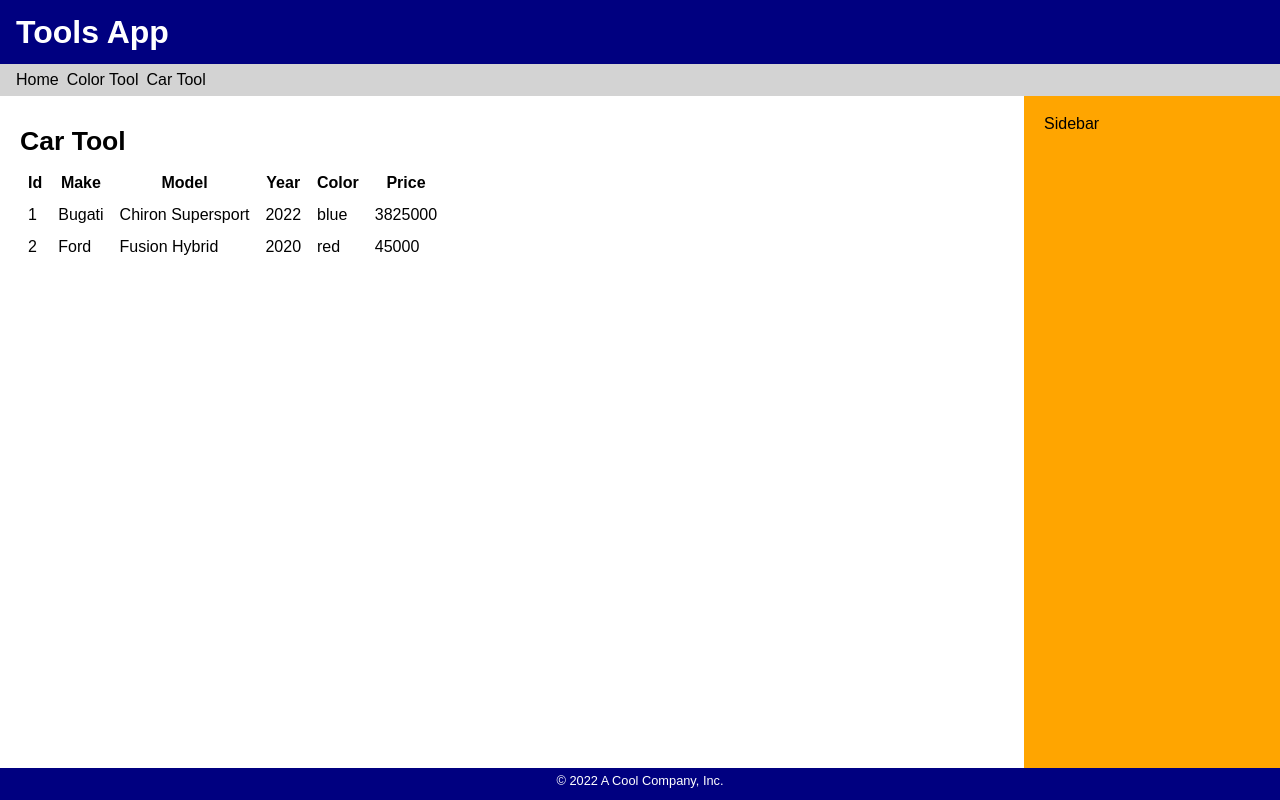
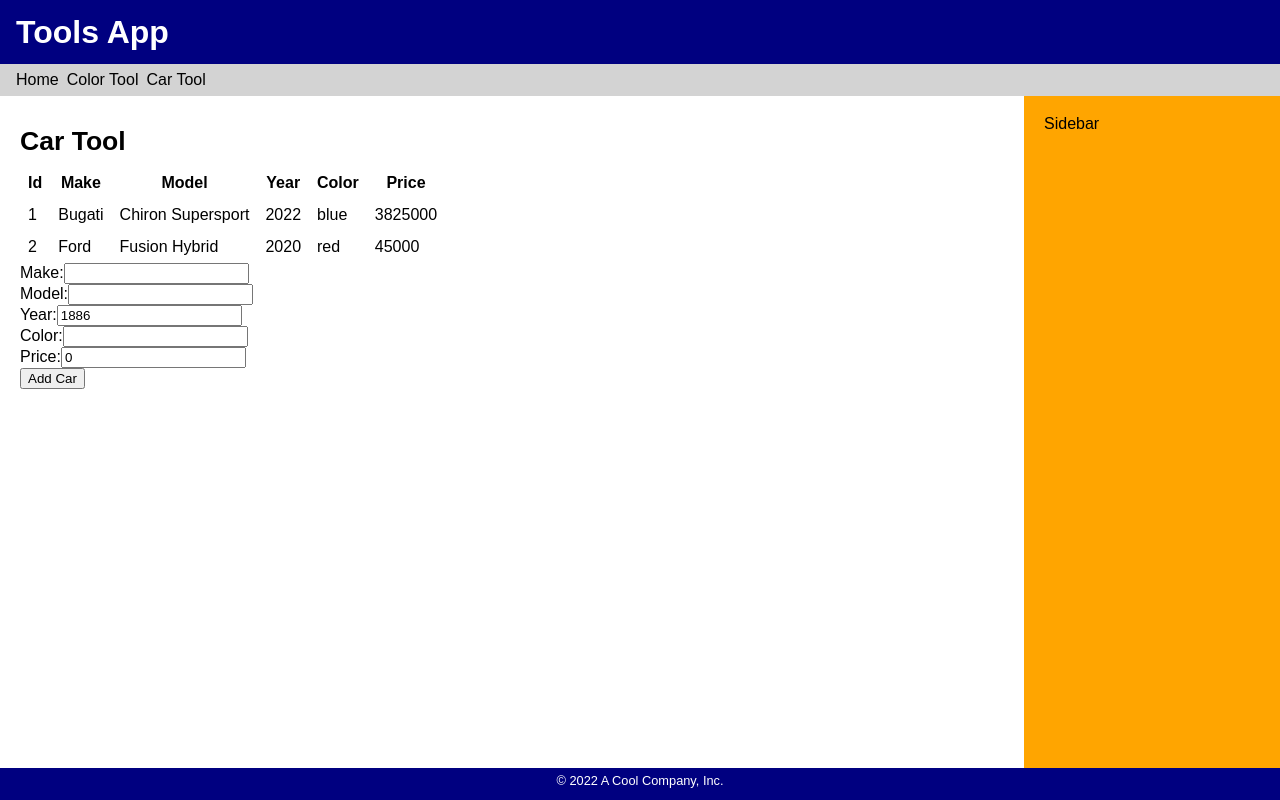
Before and after one commit to t4d-classes/06202022_bootcamp, a React (Create React App) app in the folder demo-app/: page /car-tool in a window 1280 px wide. Built offline with nearby package versions, Linux system fonts and the light colour scheme.

Commit message:
add exercise 6

```diff
--- /dev/null
+++ b/demo-app/src/components/CarForm.js
@@ -0,0 +1,62 @@
+import { useState } from 'react';
+
+
+const initialCarForm = () => ({
+  make: '', model: '', year: 1886, color: '', price: 0,
+});
+
+export const CarForm = ({buttonText, onSubmitCar}) => {
+
+  const [ carForm, setCarForm ] = useState(initialCarForm());
+
+  const change = ({ target }) => {
+    setCarForm({
+      ...carForm,
+      [target.name]: target.type === 'number'
+        ? target.valueAsNumber // returns a number
+        : target.value,
+    });
+  };
+
+  const submitCar = () => {
+    onSubmitCar({ ...carForm });
+    setCarForm(initialCarForm());
+  };
+
+  return (
+    <form>
+      <label>
+        Make:
+        <input type="text" name="make"
+          value={carForm.make} onChange={change} />
+      </label>
+      <label>
+        Model:
+        <input type="text" name="model"
+          value={carForm.model} onChange={change} />
+      </label>
+      <label>
+        Year:
+        <input type="number" name="year"
+          value={carForm.year} onChange={change} />
+      </label>
+      <label>
+        Color:
+        <input type="text" name="color"
+          value={carForm.color} onChange={change} />
+      </label>
+      <label>
+        Price:
+        <input type="number" name="price"
+          value={carForm.price} onChange={change} />
+      </label>
+
+      <button type="button" onClick={submitCar}>{buttonText}</button>
+    </form>
+  )
+
+};
+
+CarForm.defaultProps = {
+  buttonText: 'Submit Car',
+};
--- a/demo-app/src/components/CarTool.js
+++ b/demo-app/src/components/CarTool.js
@@ -1,12 +1,28 @@
+import { useState } from 'react';
+
 import { ToolHeader } from './ToolHeader';
 import { CarTable } from './CarTable';
+import { CarForm } from './CarForm';
 
-export const CarTool = (props) => {
+export const CarTool = ({ cars: initialCars }) => {
+
+  const [ cars, setCars ] = useState([...initialCars]);
+
+  const addCar = (newCar) => {
+    setCars([
+      ...cars,
+      {
+        ...newCar,
+        id: Math.max(...cars.map(c => c.id), 0) + 1,
+      },
+    ]);
+  };
 
   return (
     <>
       <ToolHeader headerText="Car Tool" />
-      <CarTable cars={props.cars} />
+      <CarTable cars={cars} />
+      <CarForm buttonText="Add Car" onSubmitCar={addCar} />
     </>
   );
 
--- a/demo-app/src/components/ColorForm.js
+++ b/demo-app/src/components/ColorForm.js
@@ -30,6 +30,7 @@ export const ColorForm = ({buttonText, onSubmitColor}) => {
         <input type="text" name="hexcode"
           value={colorForm.hexcode} onChange={change} />
       </label>
+
       <button type="button" onClick={submitColor}>{buttonText}</button>
     </form>
   )
```
Also changed, not shown: demo-app/exercises/exercise-5.md (+3 -5 lines), demo-app/exercises/exercise-6.md (added, +13 -0 lines).
